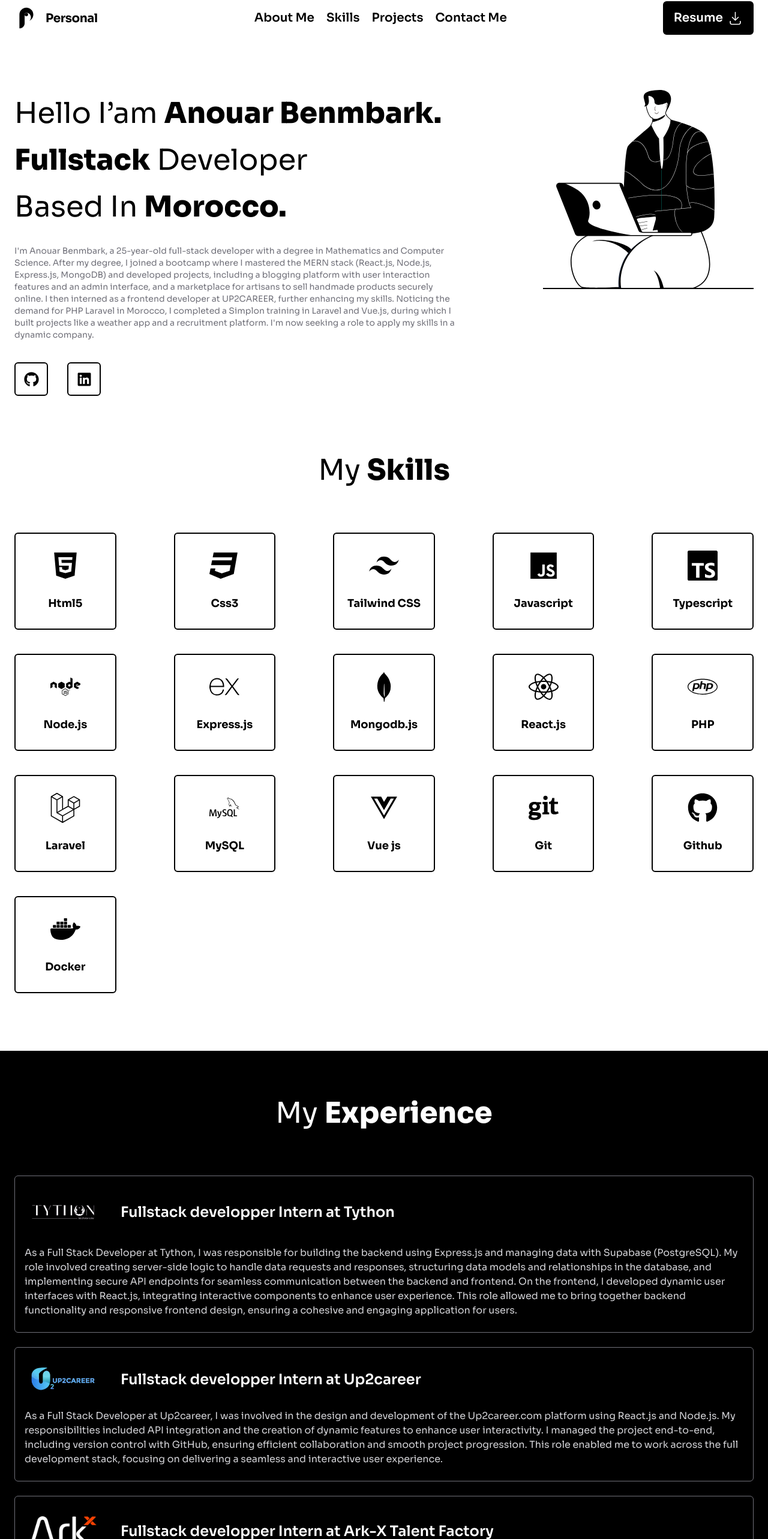
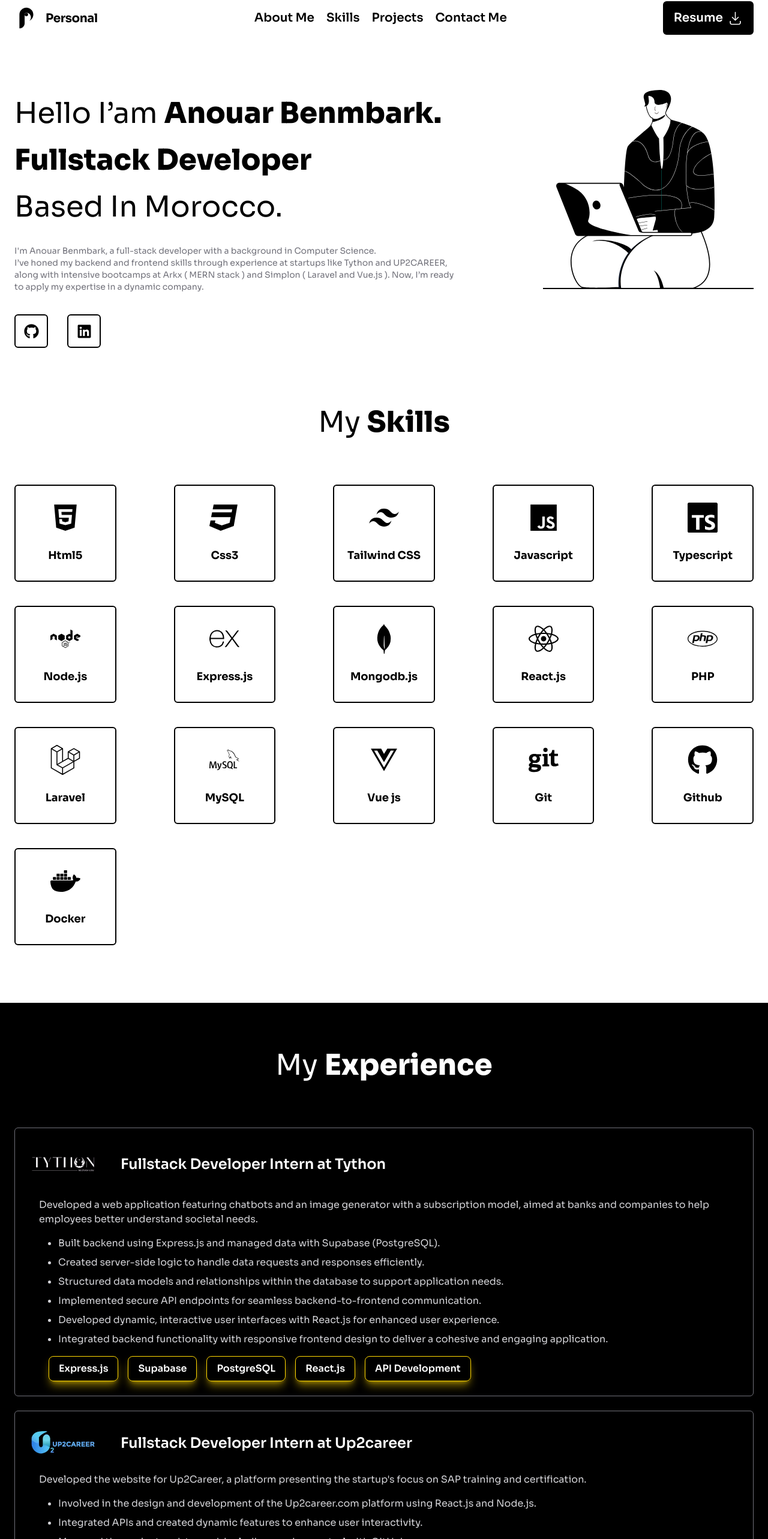
Before and after one commit to Narwey/Narwey-s-Portfolio, a React (Vite) app: page / in a window 1280 px wide. Shown: the part 26-2592 px from the top of the page at 60% size. Built offline with nearby package versions, Linux system fonts and the light colour scheme; a web font is replaced by a local one.

Commit message:
fixed Experience section to be more readable

```diff
--- a/src/components/Experiences.jsx
+++ b/src/components/Experiences.jsx
@@ -2,9 +2,6 @@
 import tythonlogo from '../assets/tython-removebg.png'
 import up2careerlogo from '../assets/logo1.png'
 import arkxlogo from '../assets/download-removebg-preview.png'
-
-
-
 
 function Experiences() {
     return (
@@ -12,15 +9,51 @@
             <h2 className='text-5xl text-white text-center mb-10 sm:mb-20'>My <span className='font-extrabold'>Experience</span></h2>
 
             <div className='container'>
-                <Experience companyLogo={tythonlogo} jobName='Fullstack developper Intern at Tython' description='As a Full Stack Developer at Tython, I was responsible for building the backend using Express.js and managing data with Supabase (PostgreSQL). My role involved creating server-side logic to handle data requests and responses, structuring data models and relationships in the database, and implementing secure API endpoints for seamless communication between the backend and frontend. On the frontend, I developed dynamic user interfaces with React.js, integrating interactive components to enhance user experience. This role allowed me to bring together backend functionality and responsive frontend design, ensuring a cohesive and engaging application for users.'/>
-                <Experience companyLogo={up2careerlogo} jobName='Fullstack developper Intern at Up2career' description='As a Full Stack Developer at Up2career, I was involved in the design and development of the Up2career.com platform using React.js and Node.js. My responsibilities included API integration and the creation of dynamic features to enhance user interactivity. I managed the project end-to-end, including version control with GitHub, ensuring efficient collaboration and smooth project progression. This role enabled me to work across the full development stack, focusing on delivering a seamless and interactive user experience.'/>
-                <Experience companyLogo={arkxlogo} jobName='Fullstack developper Intern at Ark-X Talent Factory' description='As a Full Stack Developer at Arkx, I was responsible for backend development using Node.js and Express.js, with data management handled through MongoDB. On the frontend, I utilized React.js and Tailwind CSS to create responsive and visually appealing interfaces. This role involved working across both backend and frontend layers to deliver a cohesive and efficient application.'/>
+                <Experience
+                    companyLogo={tythonlogo}
+                    jobName='Fullstack Developer Intern at Tython'
+                    description={[
+                        "Developed a web application featuring chatbots and an image generator with a subscription model, aimed at banks and companies to help employees better understand societal needs.",
+                        "Built backend using Express.js and managed data with Supabase (PostgreSQL).",
+                        "Created server-side logic to handle data requests and responses efficiently.",
+                        "Structured data models and relationships within the database to support application needs.",
+                        "Implemented secure API endpoints for seamless backend-to-frontend communication.",
+                        "Developed dynamic, interactive user interfaces with React.js for enhanced user experience.",
+                        "Integrated backend functionality with responsive frontend design to deliver a cohesive and engaging application."
+                    ]}
+                    skills={['Express.js', 'Supabase', 'PostgreSQL', 'React.js', 'API Development']}
+                />
+                <Experience
+                    companyLogo={up2careerlogo}
+                    jobName='Fullstack Developer Intern at Up2career'
+                    description={[
+                        "Developed the website for Up2Career, a platform presenting the startup's focus on SAP training and certification.",
+                        "Involved in the design and development of the Up2career.com platform using React.js and Node.js.",
+                        "Integrated APIs and created dynamic features to enhance user interactivity.",
+                        "Managed the project end-to-end, including version control with GitHub.",
+                        "Focused on delivering a seamless and interactive user experience across the full development stack."
+                    ]}
+                    skills={['React.js', 'Node.js', 'API Integration', 'GitHub', 'Full Stack Development']}
+                />
+                <Experience
+                    companyLogo={arkxlogo}
+                    jobName='Fullstack Developer Intern at Ark-X Talent Factory'
+                    description={[
+                        "Developed a web application for e-commerce focused on selling artisanal and homemade products.",
+                        "Responsible for backend development using Node.js and Express.js, with data management through MongoDB.",
+                        "Created responsive and visually appealing interfaces on the frontend with React.js and Tailwind CSS.",
+                        "Delivered a cohesive and efficient application by working across both backend and frontend layers."
+                    ]}
+                    skills={['Node.js', 'Express.js', 'MongoDB', 'React.js', 'Tailwind CSS']}
+                />
             </div>
         </section>
     )
 }
 
-const Experience = ({companyLogo: CompanyLogo, jobName, description}) => {
+const Experience = ({ companyLogo: CompanyLogo, jobName, description, skills }) => {
+    const [firstDescription, ...remainingDescriptions] = description;
+
     return (
         <div className='group rounded-md border border-[#71717A] px-4 py-6 mb-6'>
             <div className='flex items-center gap-8 mb-5'>
@@ -29,7 +62,19 @@
                 </div>
                 <h3 className='font-semibold text-white text-xl sm:text-2xl'>{jobName}</h3>
             </div>
-            <p className='text-[#D4D4D8]'>{description}</p>
+            <p className='text-[#D4D4D8] mb-4 pl-6'>{firstDescription}</p>
+            <ul className='text-[#D4D4D8] list-disc pl-14 space-y-2 mb-4'>
+                {remainingDescriptions.map((point, index) => (
+                    <li key={index}>{point}</li>
+                ))}
+            </ul>
+            <div className='flex flex-wrap gap-4 pl-10'>
+                {skills.map((skill, index) => (
+                    <div key={index} className='border border-[#FFD700] text-white px-4 py-2 rounded-lg text-center font-semibold transition duration-300 hover:scale-105 shadow-lg shadow-[#FFD700]/50'>
+                        {skill}
+                    </div>
+                ))}
+            </div>
         </div>
     )
 }
--- a/src/components/Hero.jsx
+++ b/src/components/Hero.jsx
@@ -2,30 +2,47 @@
 import hero from '../assets/hero.svg'
 import SocialBtn from './shared/SocialBtn'
 import { FaGithub } from "react-icons/fa";
-import { FaInstagram } from "react-icons/fa";
-import { FaDiscord } from "react-icons/fa";
 import { FaLinkedin } from "react-icons/fa";
+import { RxDownload } from "react-icons/rx";
 
 function Hero() {
     return (
-        <section className='container flex sm:gap-7 md:gap-14 lg:gap-36 flex-col-reverse sm:flex-row justify-between py-9 sm:py-16'>
+      <section className="container flex sm:gap-7 md:gap-14 lg:gap-36 flex-col-reverse sm:flex-row justify-between py-9 sm:py-16">
         <div>
-                <h1 className='mt-9 sm:mt-0 leading-normal text-2xl sm:text-3xl md:leading-snug xl:text-5xl xl:leading-relaxed'>
-                    Hello I’am <span className='font-extrabold'>Anouar Benmbark.</span><br />
-                    <span className='font-extrabold'>Fullstack</span> Developer<br />
-                    Based In <span className='font-extrabold'>Morocco.</span>
+          <h1 className="mt-9 sm:mt-0 leading-normal text-2xl sm:text-3xl md:leading-snug xl:text-5xl xl:leading-relaxed">
+            Hello I’am <span className="font-extrabold">Anouar Benmbark.</span>
+            <br />
+            <span className="font-extrabold">Fullstack Developer</span> <br />
+            Based In Morocco.
           </h1>
-                <p className='mt-6 md:text-sm text-xs text-[#71717A]'>I'm Anouar Benmbark, a 25-year-old full-stack developer with a degree in Mathematics and Computer Science. After my degree, I joined a bootcamp where I mastered the MERN stack (React.js, Node.js, Express.js, MongoDB) and developed projects, including a blogging platform with user interaction features and an admin interface, and a marketplace for artisans to sell handmade products securely online. I then interned as a frontend developer at UP2CAREER, further enhancing my skills. Noticing the demand for PHP Laravel in Morocco, I completed a Simplon training in Laravel and Vue.js, during which I built projects like a weather app and a recruitment platform. I'm now seeking a role to apply my skills in a dynamic company.</p>
-                <div className='flex flex-wrap gap-8 mt-9'>
-                    <SocialBtn icon={FaGithub} link='https://github.com/Narwey'/>
-                    <SocialBtn icon={FaLinkedin} link='https://www.linkedin.com/in/anouarben/'/>
+          <p className="mt-6 md:text-sm text-xs text-[#71717A]">
+            I'm Anouar Benmbark, a full-stack developer with a background in
+            Computer Science. <br /> I’ve honed my backend and frontend skills
+            through experience at startups like Tython and UP2CAREER, along with
+            intensive bootcamps at Arkx ( MERN stack ) and Simplon ( Laravel and
+            Vue.js ). Now, I’m ready to apply my expertise in a dynamic company.
+          </p>
+          <div className="flex flex-wrap gap-8 mt-9">
+            <SocialBtn icon={FaGithub} link="https://github.com/Narwey" />
+            <SocialBtn
+              icon={FaLinkedin}
+              link="https://www.linkedin.com/in/anouarben/"
+            />
+            <a href="/cv.pdf" download>
+              <button
+                className="lg:hidden items-center gap-2 bg-black text-white px-2 py-3 rounded-md font-semibold text-lg border-2 border-black
+              hover:bg-[#404040] active:bg-white active:text-black flex"
+              >
+                Resume <RxDownload size={25} />
+              </button>
+            </a>
           </div>
         </div>
-            <div className='mx-auto sm:min-w-max'>
-                <img src={hero} alt='hero' />
+        <div className="mx-auto sm:min-w-max">
+          <img src={hero} alt="hero" />
         </div>
       </section>
-    )
+    );
 }
 
 export default Hero
--- a/src/components/Projects.jsx
+++ b/src/components/Projects.jsx
@@ -51,10 +51,10 @@
                             <a href={project.url} target='_blank'><img src={project.image} alt="project image" className='w-full' /></a>
                         </div>
                         <div className='text-white w-full'>
-                            <span className='block font-extrabold text-5xl mb-8'>{String(index + 1).padStart(2, '0')}</span>
-                            <h3 className='font-bold text-4xl mb-5'>{project.name}</h3>
+
+                            <div className='flex justify-center'> <h3 className='font-bold text-4xl mb-5'>{project.name}</h3> <a href={project.url} target='_blank' className='m-3'><FaExternalLinkAlt color='white'/></a> </div>
                             <p className='text-[#71717A]'>{project.description}</p>
-                            <a href={project.url} target='_blank' className='block mt-5'><FaExternalLinkAlt color='white'/></a>
+
                         </div>
                     </div>
                 ))}
```
Lines whose indentation alone changed are shown as unchanged.
